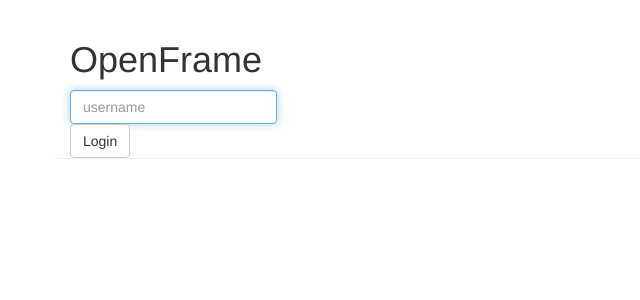
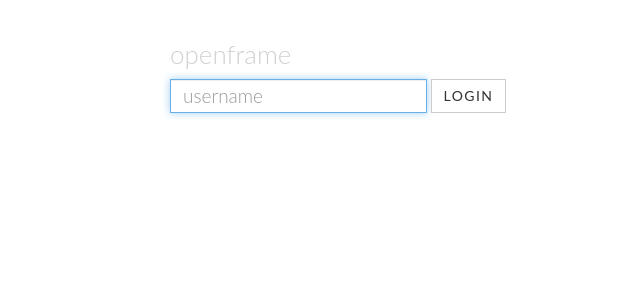
Before and after one commit to OpenframeProject/Openframe-Server, a Python web app: template openframe/templates/splash.html in a window 1280 px wide. Shown: the top 300 px of the page, without its empty margins (0-640 px from the left). Run offline with Jinja, Linux system fonts and the light colour scheme; the template is opened without the code that fills it, so the values that code supplies are empty; some libraries are stand-ins or nearby versions.

Commit message:
minor changes

```diff
--- a/openframe/static/css/less/styles.less
+++ b/openframe/static/css/less/styles.less
@@ -1,5 +1,10 @@
 #Login {
 	margin-top: 10%;
+}
+
+.splash-header {
+	border: none;
+	height: 100px;
 }
 
 .content-item {
--- a/openframe/static/css/styles.css
+++ b/openframe/static/css/styles.css
@@ -1,5 +1,9 @@
 #Login {
   margin-top: 10%;
+}
+.splash-header {
+  border: none;
+  height: 100px;
 }
 .content-item {
   /*margin: 10px 0px;*/
--- a/openframe/templates/index.html
+++ b/openframe/templates/index.html
@@ -20,7 +20,7 @@
                         <li role="presentation"><a href="#">logout</a></li>
                     </ul>
                 </nav>
-                <h3 class="text-muted"><span class="openframe">openframe/<span class="username">{{ user }}</span></h3>
+                <h3 class="text-muted"><span class="openframe">openframe/</span><span class="username">{{ user }}</span></h3>
             </div>
             <div class="row" id="frames-list">
                 <div class="col-md-12">
--- a/openframe/templates/splash.html
+++ b/openframe/templates/splash.html
@@ -6,22 +6,23 @@
     <meta http-equiv="X-UA-Compatible" content="IE=edge">
     <meta name="viewport" content="width=device-width, initial-scale=1">
     <title>OpenFrame</title>
-    <link rel="stylesheet" type="text/css" href="/static/components/bootstrap/dist/css/bootstrap.min.css">
+    <link rel="stylesheet" type="text/css" href="/static/bootstrap/dist/css/bootstrap.css">
     <link rel="stylesheet" type="text/css" href="/static/css/styles.css">
 </head>
 
 <body>
     <div class="container" id="OpenFrame">
-        <div class="row page-header">
+        <div class="row page-header splash-header">
             <div class="col-md-12">
-                <h1>OpenFrame</h1>
+                <h3 class="text-muted"><span class="openframe">openframe</span></h3>
                 <div class="row">
                     <div class="col-md-12">
                         <form class="form-inline" id="LoginForm">
                             <div class="form-group">
                                 <input type="text" class="form-control" id="AdminUser" placeholder="username" autofocus>
+
+                            <button id="LoginButton" href="#" class="btn btn-default">Login</button>
                             </div>
-                            <button id="LoginButton" href="#" class="btn btn-default">Login</button>
                         </form>
                     </div>
                 </div>
```
